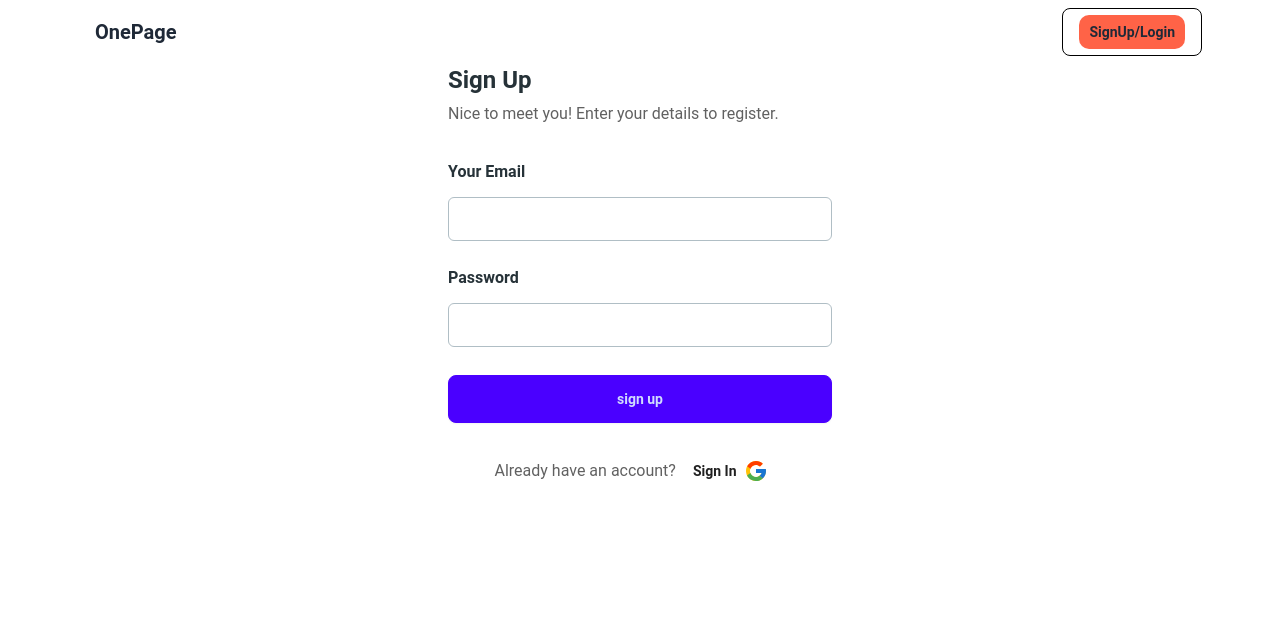
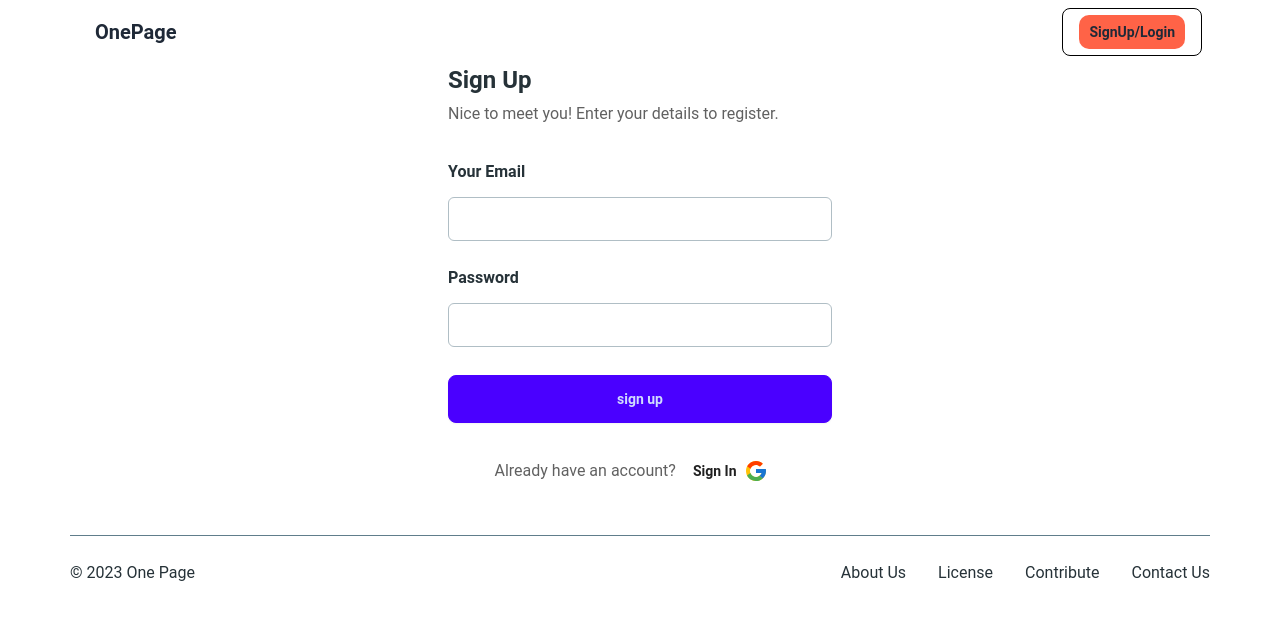
Before and after one commit to riyajul505/one-page-website, a React (Vite) app in the folder Fronted/: page /login in a window 1280 px wide. Shown: the top 620 px of the page. Built offline with nearby package versions, Linux system fonts and the light colour scheme; no server answers.

Commit message:
product showing

```diff
--- a/Fronted/package.json
+++ b/Fronted/package.json
@@ -11,6 +11,7 @@
   },
   "dependencies": {
     "@material-tailwind/react": "^2.1.9",
+    "axios": "^1.7.4",
     "firebase": "^10.13.0",
     "localforage": "^1.10.0",
     "match-sorter": "^6.3.4",
--- a/Fronted/src/Components/Footer.jsx
+++ b/Fronted/src/Components/Footer.jsx
@@ -1,9 +1,55 @@
-import React from 'react';
+import { Typography } from "@material-tailwind/react";
 
 const Footer = () => {
     return (
         <div>
-
+            <footer className="my-10 flex w-full flex-row flex-wrap items-center justify-center gap-y-6 gap-x-12 border-t border-blue-gray-500 py-6 text-center md:justify-between">
+      <Typography color="blue-gray" className="font-normal">
+        &copy; 2023 One Page
+      </Typography>
+      <ul className="flex flex-wrap items-center gap-y-2 gap-x-8">
+        <li>
+          <Typography
+            as="a"
+            href="#"
+            color="blue-gray"
+            className="font-normal transition-colors hover:text-blue-500 focus:text-blue-500"
+          >
+            About Us
+          </Typography>
+        </li>
+        <li>
+          <Typography
+            as="a"
+            href="#"
+            color="blue-gray"
+            className="font-normal transition-colors hover:text-blue-500 focus:text-blue-500"
+          >
+            License
+          </Typography>
+        </li>
+        <li>
+          <Typography
+            as="a"
+            href="#"
+            color="blue-gray"
+            className="font-normal transition-colors hover:text-blue-500 focus:text-blue-500"
+          >
+            Contribute
+          </Typography>
+        </li>
+        <li>
+          <Typography
+            as="a"
+            href="#"
+            color="blue-gray"
+            className="font-normal transition-colors hover:text-blue-500 focus:text-blue-500"
+          >
+            Contact Us
+          </Typography>
+        </li>
+      </ul>
+    </footer>
         </div>
     );
 };
--- /dev/null
+++ b/Fronted/src/Pages/Home/Card.jsx
@@ -0,0 +1,20 @@
+import React from "react";
+
+const Card = ({ data }) => {
+  const { product_name, description, price } = data;
+  return (
+    <div>
+      <div className="card bg-base-100 w-64 h-64 shadow-xl">
+        <div className="card-body">
+          <h2 className="card-title">{product_name}</h2>
+          <p>{description}</p>
+          <div className="card-actions justify-end">
+            <button className="btn btn-primary">{price}</button>
+          </div>
+        </div>
+      </div>
+    </div>
+  );
+};
+
+export default Card;
--- a/Fronted/src/Pages/Home/Home.jsx
+++ b/Fronted/src/Pages/Home/Home.jsx
@@ -1,6 +1,9 @@
 import { Option, Select } from "@material-tailwind/react";
-import { useState } from "react";
+import axios from "axios";
+import { useEffect, useState } from "react";
+import Card from "./Card";
 const Home = () => {
+
   const categories = [
     "Electronics",
     "Accessories",
@@ -18,16 +21,26 @@ const Home = () => {
     "FitTrack",
     "PowerPlus",
   ];
+  const [products, setProducts] = useState(null);
   const [search, setSearch] = useState("");
-  const [catego, setCategories] = useState('');
-  const [selectedBrand, setBrand] = useState('');
-  const handleCategoryChange = e => {
+  const [catego, setCategories] = useState("");
+  const [selectedBrand, setBrand] = useState("");
+  const handleCategoryChange = (e) => {
     setCategories(e);
-  }
-  const handleBrandChange = e => {
+  };
+  const handleBrandChange = (e) => {
     setBrand(e);
-  }
-  console.log(search, catego, selectedBrand)
+  };
+  useEffect(() => {
+    axios
+      .get("http://localhost:5000/products", { params: {
+        search: search,
+        brand: selectedBrand,
+        category: catego
+    }})
+      .then((res) => setProducts(res.data));
+  }, [search, catego, selectedBrand]);
+
   return (
     <div>
       <div className="grid grid-cols-1 lg:grid-cols-3 gap-2 items-center">
@@ -44,17 +57,35 @@ const Home = () => {
         {/* select category */}
         <div className="w-auto">
           <Select label="Select Category">
-            {
-                categories.map((i, idx)=><Option onClick={()=>handleCategoryChange(i)} value={i} key={idx}> {i} </Option>)
-            }
+            {categories.map((i, idx) => (
+              <Option
+                onClick={() => handleCategoryChange(i)}
+                value={i}
+                key={idx}
+              >
+                {" "}
+                {i}{" "}
+              </Option>
+            ))}
           </Select>
         </div>
         <div className="w-auto">
           <Select label="Select Brand">
+            {brands.map((i, idx) => (
+              <Option onClick={() => handleBrandChange(i)} value={i} key={idx}>
+                {" "}
+                {i}{" "}
+              </Option>
+            ))}
+          </Select>
+        </div>
+      </div>
+      <div>
+        <h1 className="text-3xl my-9 text-center">Our Products</h1>
+        <div className="grid grid-cols-1 lg:grid-cols-3 gap-4 items-center justify-center">
             {
-                brands.map((i, idx)=><Option onClick={()=>handleBrandChange(i)} value={i} key={idx}> {i} </Option>)
+             products && (products.map((i,idx)=><Card key={idx} data={i}></Card>))
             }
-          </Select>
         </div>
       </div>
     </div>
```
Also changed, not shown: 1 other file (tests, documents, lock files or other folders).
